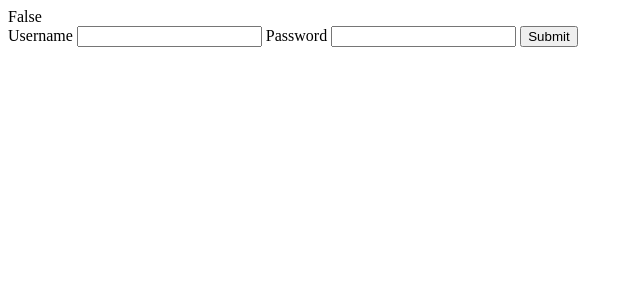
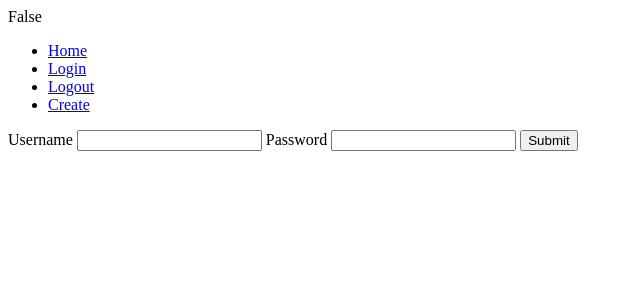
Before and after one commit to byanofsky/bookmarks, a Flask app: page /login_user/ in a window 1280 px wide. Shown: the top 300 px of the page, without its empty margins (0-640 px from the left). Run offline with Flask 2, Linux system fonts and the light colour scheme; parts of the project's set-up code (start-up, migrations or seed data) failed here and were passed over.

Commit message:
Add a simple site navigation

```diff
--- a/bookmarks/templates/layout.html
+++ b/bookmarks/templates/layout.html
@@ -16,6 +16,14 @@
         </ul>
       {% endif %}
     {% endwith %}
+    <div class="nav">
+      <ul>
+        <li><a href="{{ url_for('front_page') }}">Home</a></li>
+        <li><a href="{{ url_for('login_user') }}">Login</a></li>
+        <li><a href="{{ url_for('logout_user') }}">Logout</a></li>
+        <li><a href="{{ url_for('add_bookmark') }}">Create</a></li>
+      </ul>
+    </div>
     {% block body %}{% endblock %}
   </body>
 </html>
```
